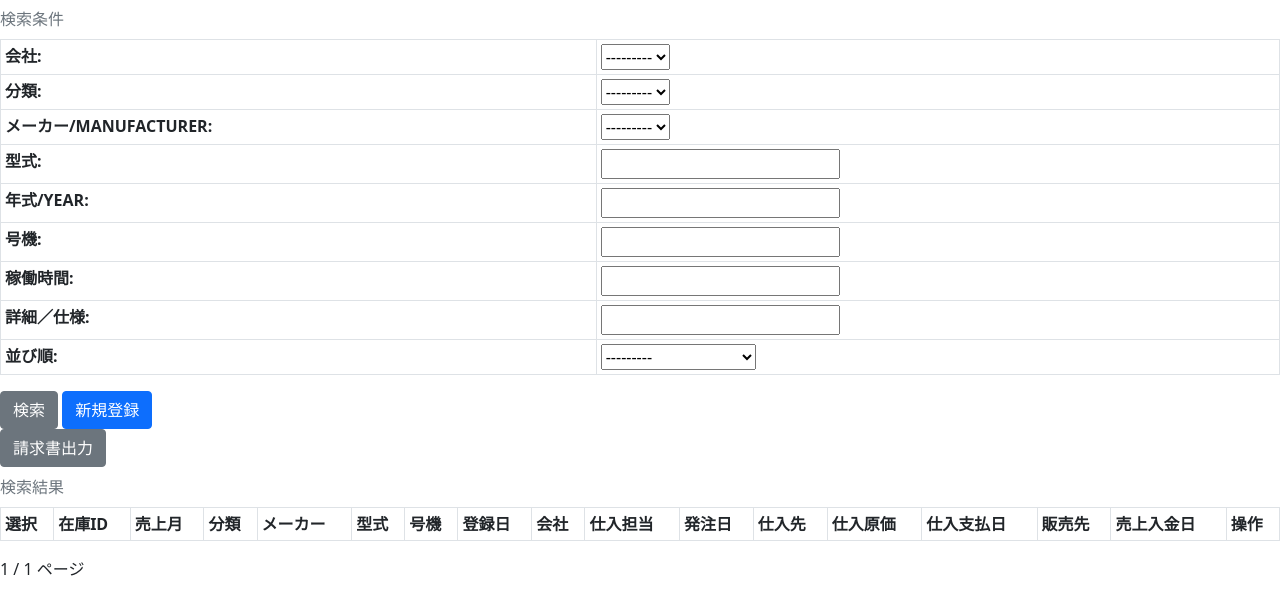
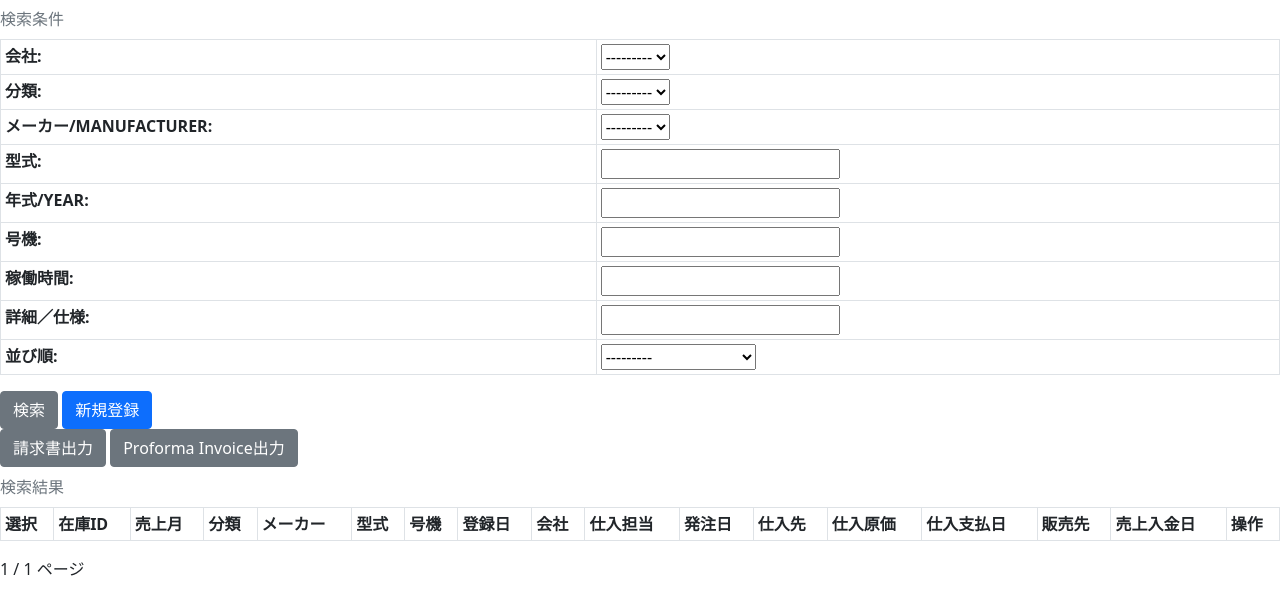
Before and after one commit to yahayuta/conspro2, a Django app: page /inventory/ in a window 1280 px wide. Shown: the part 113-728 px from the top of the page. Run offline with Django 4.2, Linux system fonts and the light colour scheme; the visitor is signed in with stand-in values (Sample User, id 1); data that the repository does not hold is empty.

Commit message:
在庫一覧アクション周り修正

```diff
--- a/main/static/js/inventory.js
+++ b/main/static/js/inventory.js
@@ -1,13 +1,39 @@
+/**
+ * 在庫検索
+ */
+function search() {
+	document.forms[1].action = "/inventory/";
+    document.forms[1].method = "GET";
+	document.forms[1].submit();
+}
+
 /**
  * 在庫削除
  * @param {*} action
- * @returns
  */
 function deleteInventory(action) {
     if(!confirm("削除してよろしいでしょうか？")) {
         return;
     }
-	document.forms[0].action = action;
-    document.forms[0].method = "POST";
-	document.forms[0].submit();
+	document.forms[1].action = action;
+    document.forms[1].method = "POST";
+	document.forms[1].submit();
 }
+
+/**
+ * 請求書発行
+ */
+function downloadJpinvoice() {
+	document.forms[1].action = "/inventory/download_jpinvoice/";
+    document.forms[1].method = "POST";
+	document.forms[1].submit();
+}
+
+/**
+ * Proforma Invoice発行
+ */
+function downloadProformaInvoice() {
+	document.forms[1].action = "/inventory/download_proforma_invoice/";
+    document.forms[1].method = "POST";
+	document.forms[1].submit();
+}
--- a/main/templates/inventory_list.html
+++ b/main/templates/inventory_list.html
@@ -13,13 +13,12 @@
 <form>
     <div><table class="table table-bordered table-sm caption-top"><caption>検索条件</caption>{{ filter.form.as_table }}</table></div>
     <div>
-        <input type="submit" value="検索" class="btn btn-secondary">
+        <input type="button" value="検索" onclick="search()" class="btn btn-secondary">
         <a href="{% url 'inventory_new' %}" class="btn btn-primary">新規登録</a>
     </div>
-</form>
-<form action="/inventory/download_jpinvoice/" method="post">
     <div>
-        <input type="submit" value="請求書出力" class="btn btn-secondary">
+        <input type="button" value="請求書出力" onclick="downloadJpinvoice()" class="btn btn-secondary">
+        <input type="button" value="Proforma Invoice出力" onclick="downloadProformaInvoice()" class="btn btn-secondary">
     </div>
     <div class="table-responsive">
     <table class="table table-striped table-bordered table-sm caption-top">
--- a/main/urls.py
+++ b/main/urls.py
@@ -11,5 +11,6 @@ urlpatterns = [
     path('inventory/edit/<int:pk>/', inventory.InventoryUpdateView.as_view(), name='inventory_edit'),
     path('inventory/delete/<int:pk>/', inventory.InventoryDeleteView.as_view(), name='inventory_delete'),
     path('inventory/download_ordersheet/<int:id>/', inventory.download_ordersheet, name='inventory_download_ordersheet'),
-    path('inventory/download_jpinvoice/', inventory.download_jpinvoice, name='inventory_download_ordersheet'),
+    path('inventory/download_jpinvoice/', inventory.download_jpinvoice, name='download_jpinvoice'),
+    path('inventory/download_proforma_invoice/', inventory.download_proforma_invoice, name='download_proforma_invoice'),
 ]
--- a/main/views/inventory.py
+++ b/main/views/inventory.py
@@ -145,3 +145,9 @@ def download_ordersheet(request, id):
 def download_jpinvoice(request):
     inventory_ids = request.POST.getlist('inventory_ids')
     return inventory_xls_handler.create_jpinvoice(inventory_ids)
+
+# Proforma Invoice出力
+@login_required
+def download_proforma_invoice(request):
+    inventory_ids = request.POST.getlist('inventory_ids')
+    return
```
Also changed, not shown: 1 other file.
